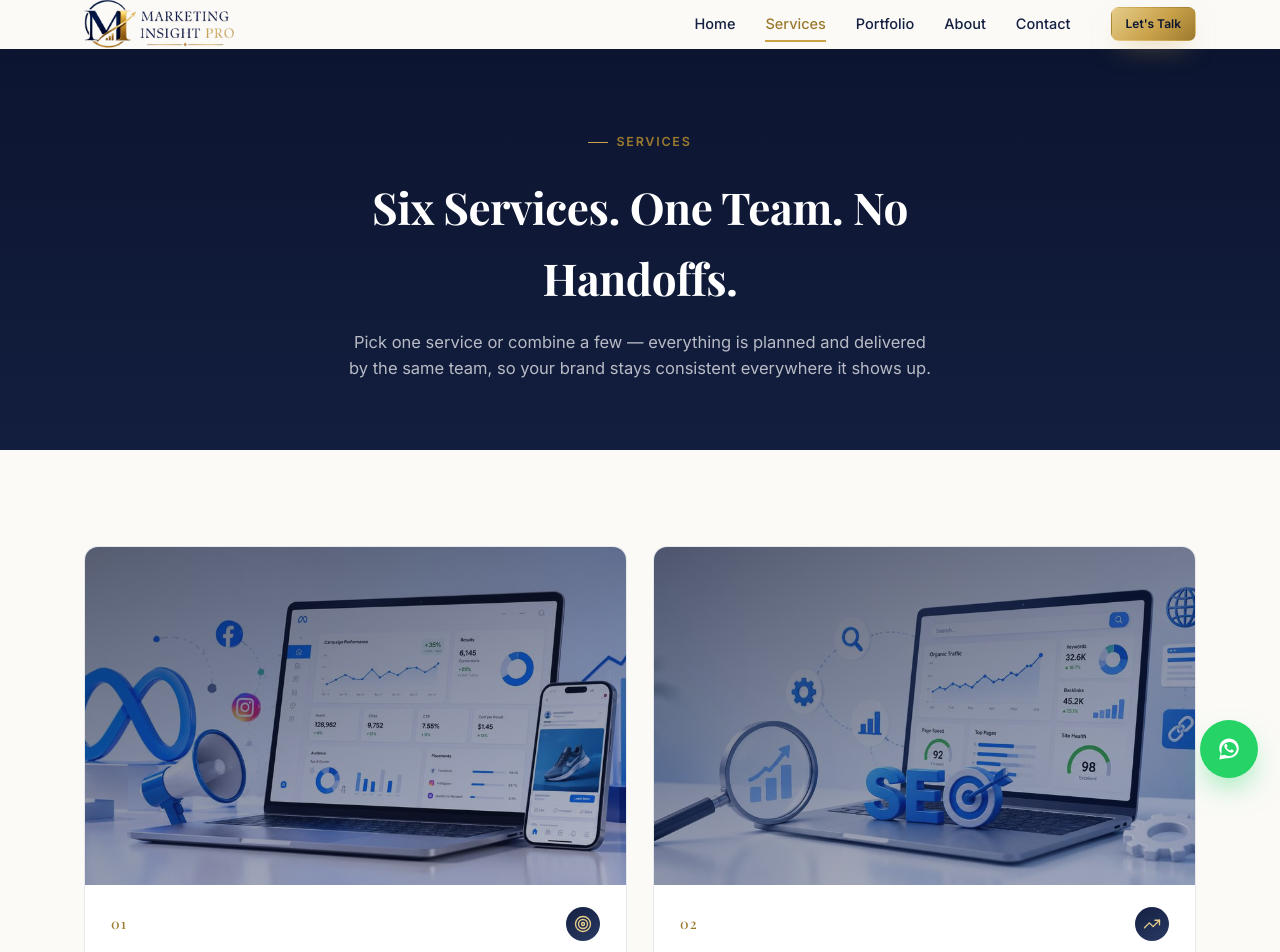
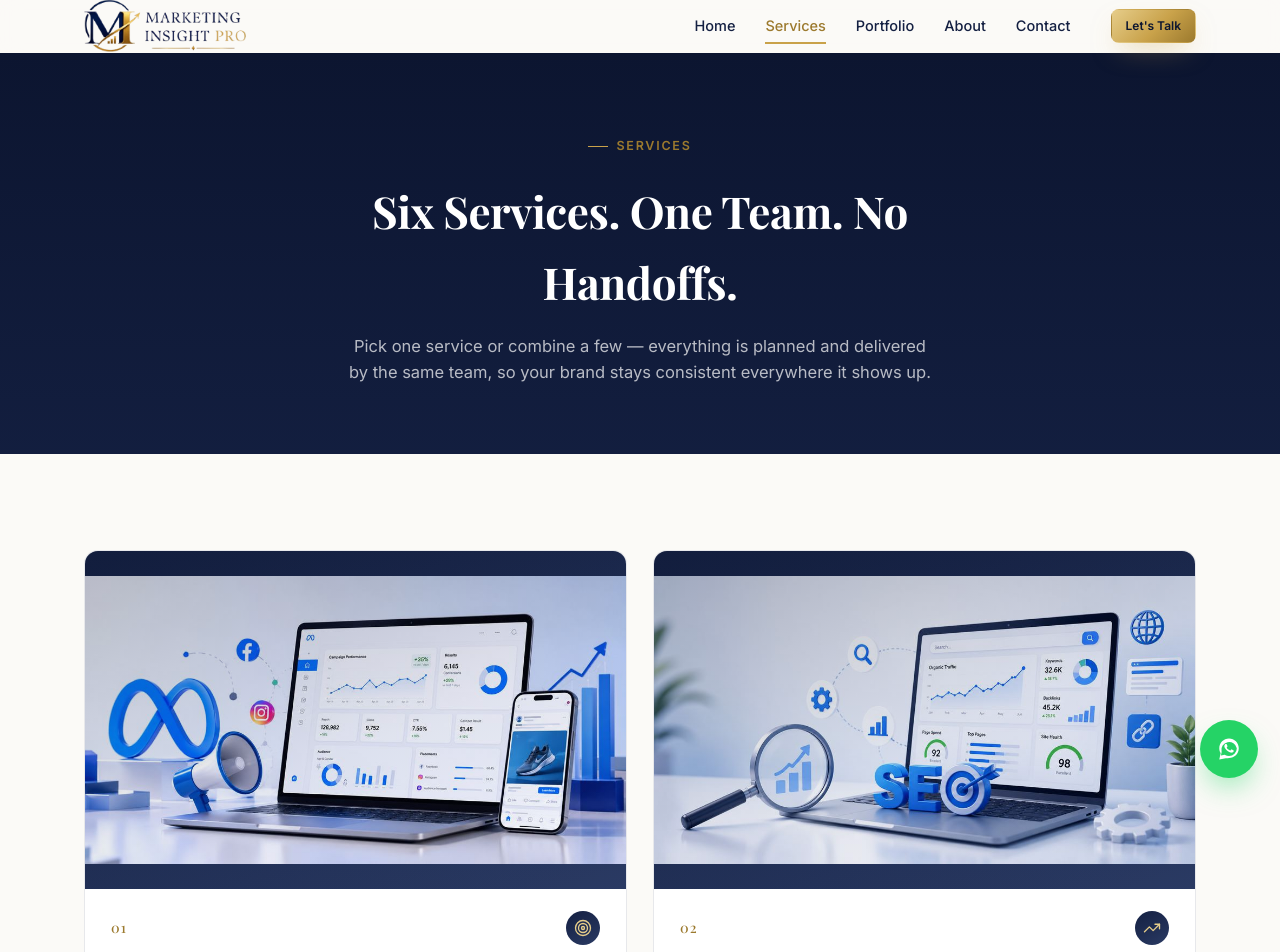
Before and after one commit to aishtiaque875-hub/Marketing-Insight-Pro-, a React (Vite) app: page /services in a window 1280 px wide. Shown: the top 952 px of the page. Built offline with nearby package versions, Linux system fonts and the light colour scheme.

Commit message:
Add files via upload

```diff
--- a/src/components/Navbar.css
+++ b/src/components/Navbar.css
@@ -18,8 +18,8 @@
   align-items: center;
   justify-content: space-between;
   gap: 24px;
-  padding-top: 10px;
-  padding-bottom: 10px;
+  padding-top: 16px;
+  padding-bottom: 16px;
 }
 
 .navbar-cta {
@@ -34,7 +34,7 @@
 }
 
 .navbar-brand img {
-  height: 48px;
+  height: 52px;
   width: auto;
 }
 
--- a/src/pages/Home.css
+++ b/src/pages/Home.css
@@ -110,12 +110,13 @@
   position: relative;
   aspect-ratio: 4 / 3;
   overflow: hidden;
+  background: linear-gradient(160deg, var(--navy), var(--navy-soft));
 }
 
 .service-card-art img {
   width: 100%;
   height: 100%;
-  object-fit: cover;
+  object-fit: contain;
   display: block;
   transition: transform 0.5s ease;
 }
@@ -123,7 +124,7 @@
 .service-card-art-overlay {
   position: absolute;
   inset: 0;
-  background: linear-gradient(160deg, rgba(12, 21, 48, 0.7), rgba(20, 32, 66, 0.5) 55%, rgba(20, 32, 66, 0.32));
+  background: linear-gradient(160deg, rgba(12, 21, 48, 0.28), rgba(20, 32, 66, 0.08) 55%, rgba(20, 32, 66, 0));
 }
 
 .service-card:hover .service-card-art img {
--- a/src/pages/Portfolio.css
+++ b/src/pages/Portfolio.css
@@ -12,12 +12,13 @@
   position: relative;
   aspect-ratio: 4 / 3;
   overflow: hidden;
+  background: linear-gradient(150deg, var(--navy), var(--navy-soft));
 }
 
 .portfolio-thumb img {
   width: 100%;
   height: 100%;
-  object-fit: cover;
+  object-fit: contain;
   display: block;
   transition: transform 0.5s ease;
 }
@@ -25,7 +26,7 @@
 .portfolio-thumb-overlay {
   position: absolute;
   inset: 0;
-  background: linear-gradient(160deg, rgba(12, 21, 48, 0.55), rgba(20, 32, 66, 0.15) 60%, rgba(20, 32, 66, 0.05));
+  background: linear-gradient(160deg, rgba(12, 21, 48, 0.25), rgba(20, 32, 66, 0.05) 55%, rgba(20, 32, 66, 0) 75%);
 }
 
 .portfolio-card:hover .portfolio-thumb img {
--- a/src/pages/Services.css
+++ b/src/pages/Services.css
@@ -12,12 +12,13 @@
   position: relative;
   aspect-ratio: 16 / 10;
   overflow: hidden;
+  background: linear-gradient(160deg, var(--navy), var(--navy-soft));
 }
 
 .service-detail-art img {
   width: 100%;
   height: 100%;
-  object-fit: cover;
+  object-fit: contain;
   display: block;
   transition: transform 0.5s ease;
 }
@@ -25,7 +26,7 @@
 .service-detail-art-overlay {
   position: absolute;
   inset: 0;
-  background: linear-gradient(160deg, rgba(12, 21, 48, 0.68), rgba(20, 32, 66, 0.45) 55%, rgba(20, 32, 66, 0.28));
+  background: linear-gradient(160deg, rgba(12, 21, 48, 0.28), rgba(20, 32, 66, 0.08) 55%, rgba(20, 32, 66, 0));
 }
 
 .service-detail-card:hover .service-detail-art img {
```
Also changed, not shown: src/assets/portfolio/content-writing.jpg, src/assets/portfolio/ui-ux-designing.jpg.
